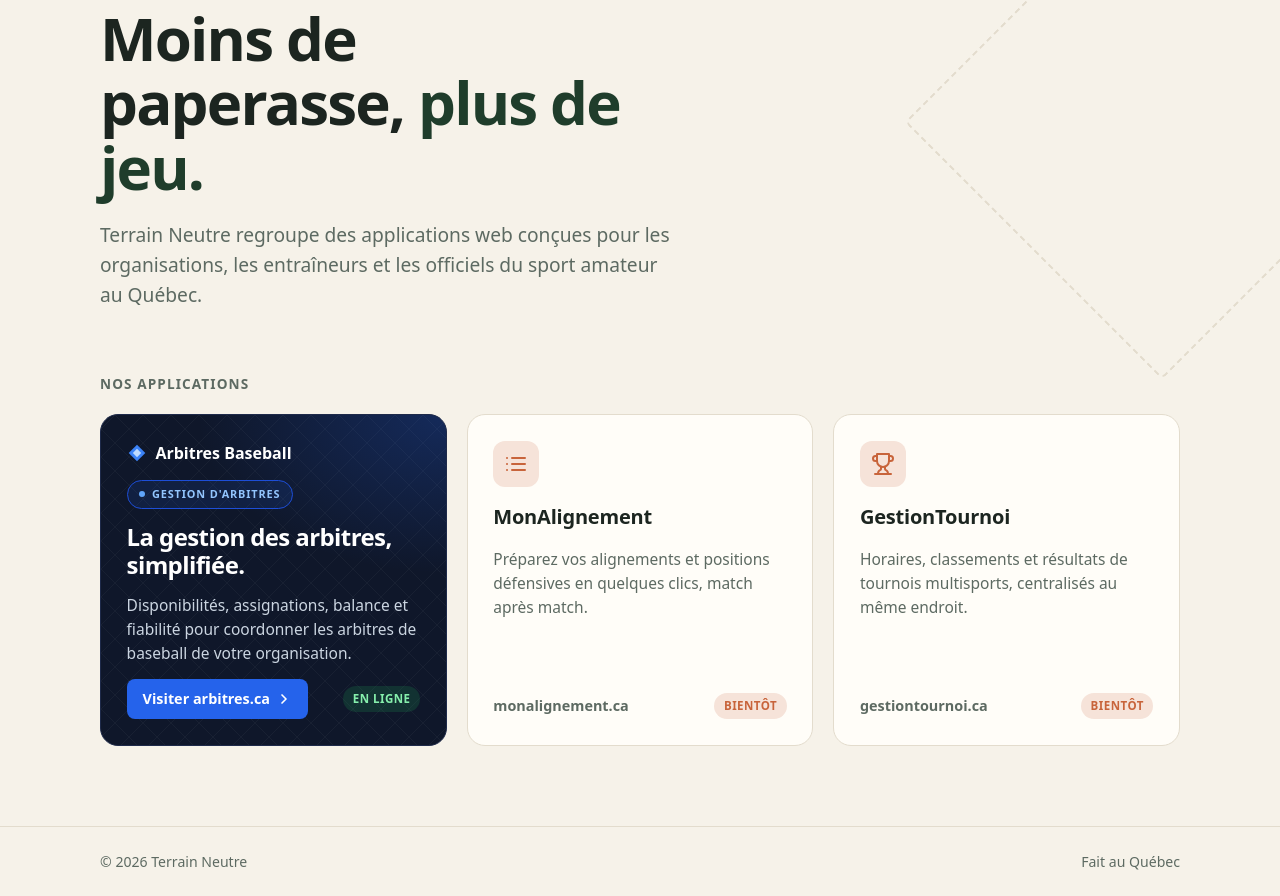
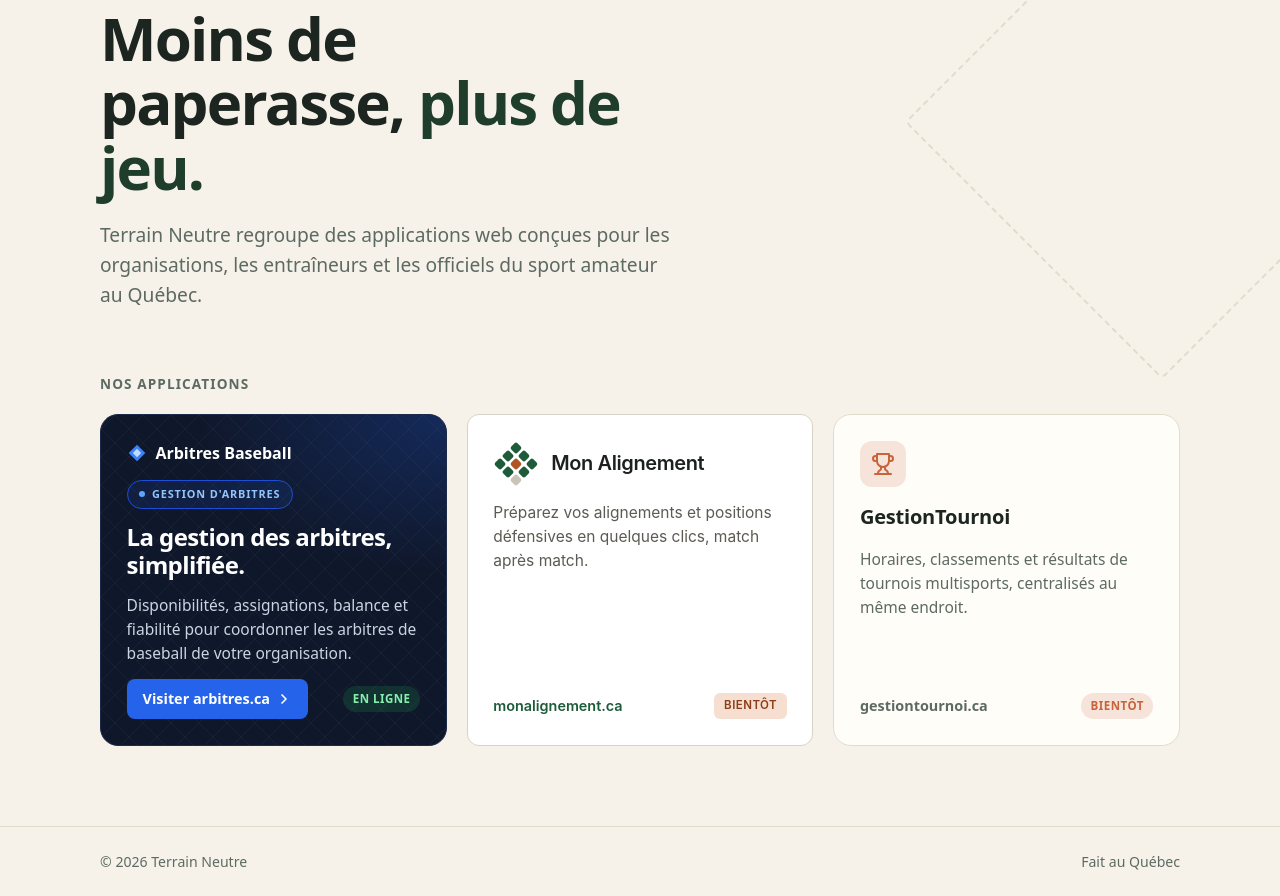
Before and after one commit to mongeon/terraineutre.ca, a plain HTML site: page index.html in a window 1280 px wide. Shown: the part 227-1123 px from the top of the page. Drawn offline with Linux system fonts and the light colour scheme.

Commit message:
Add files via upload

```diff
--- a/index.html
+++ b/index.html
@@ -148,6 +148,34 @@
     a.card.arb:hover .cta { background: #1d4ed8; }
     .card.arb .badge.live { background: rgba(34,197,94,.15); color: #86efac; }
 
+    /* Carte Mon Alignement : jetons de tokens.json */
+    .card.ma {
+      --ma-fond: #F6F3EC; --ma-surface: #FFFFFF; --ma-ligne: #D8D3C6; --ma-encre: #1C211E; --ma-encre-douce: #5C5A52;
+      --ma-gazon: #1E5B3A; --ma-gazon-doux: #DCEBDF; --ma-gazon-texte: #1E5B3A; --ma-terre: #B05424;
+      --ma-terre-douce: #F6DFD0; --ma-terre-texte: #8A3E17; --ma-banc: #C9C4B6;
+      background: var(--ma-surface); border-color: var(--ma-ligne); border-radius: 12px; cursor: default;
+      font-family: "Inter", system-ui, -apple-system, "Segoe UI", Roboto, sans-serif;
+    }
+    @media (prefers-color-scheme: dark) {
+      .card.ma {
+        --ma-fond: #121815; --ma-surface: #1B231F; --ma-ligne: #2E3832; --ma-encre: #E9EEE9; --ma-encre-douce: #A7B0AA;
+        --ma-gazon: #4CAF7A; --ma-gazon-doux: #1F3A2A; --ma-gazon-texte: #8FD3A8; --ma-terre: #E08A57;
+        --ma-terre-douce: #4A2A1A; --ma-terre-texte: #F2B48E; --ma-banc: #3A443F;
+      }
+    }
+    .ma-brand { display: flex; align-items: center; gap: .75rem; }
+    .ma-brand svg { width: 46px; height: 46px; flex: none; }
+    .ma-brand .g { fill: var(--ma-gazon); }
+    .ma-brand .t { fill: var(--ma-terre); }
+    .ma-brand .b { fill: var(--ma-banc); }
+    .card.ma h3 { font-size: 1.25rem; font-weight: 600; letter-spacing: -.02em; color: var(--ma-encre); }
+    .card.ma p { color: var(--ma-encre-douce); }
+    .ma-domain { font-weight: 600; color: var(--ma-gazon-texte); }
+    .ma-badge {
+      font-size: .72rem; font-weight: 600; letter-spacing: .04em; text-transform: uppercase;
+      padding: .25rem .6rem; border-radius: 6px; background: var(--ma-terre-douce); color: var(--ma-terre-texte);
+    }
+
     @media (prefers-reduced-motion: reduce) { * { transition: none !important; } }
   </style>
 </head>
@@ -197,15 +225,15 @@
           </a>
 
           <!-- MonAlignement : en construction -->
-          <div class="card soon" aria-disabled="true">
-            <div class="icon" aria-hidden="true">
-              <svg viewBox="0 0 24 24" fill="none" stroke="currentColor" stroke-width="2" stroke-linecap="round" stroke-linejoin="round"><path d="M8 6h13M8 12h13M8 18h13"/><path d="M3 6h.01M3 12h.01M3 18h.01"/></svg>
+          <div class="card ma" aria-disabled="true">
+            <div class="ma-brand">
+              <svg viewBox="0 0 100 100" aria-hidden="true"><g transform="rotate(45 50 50)"><rect x="16" y="16" width="19" height="19" rx="4.5" class="g"/><rect x="40.5" y="16" width="19" height="19" rx="4.5" class="g"/><rect x="65" y="16" width="19" height="19" rx="4.5" class="g"/><rect x="16" y="40.5" width="19" height="19" rx="4.5" class="g"/><rect x="40.5" y="40.5" width="19" height="19" rx="4.5" class="t"/><rect x="65" y="40.5" width="19" height="19" rx="4.5" class="g"/><rect x="16" y="65" width="19" height="19" rx="4.5" class="g"/><rect x="40.5" y="65" width="19" height="19" rx="4.5" class="g"/><rect x="65" y="65" width="19" height="19" rx="4.5" class="b"/></g></svg>
+              <h3>Mon Alignement</h3>
             </div>
-            <h3>MonAlignement</h3>
             <p>Préparez vos alignements et positions défensives en quelques clics, match après match.</p>
             <div class="foot">
-              <span class="domain">monalignement.ca</span>
-              <span class="badge soon">Bientôt</span>
+              <span class="ma-domain">monalignement.ca</span>
+              <span class="ma-badge">Bientôt</span>
             </div>
           </div>
 
```
